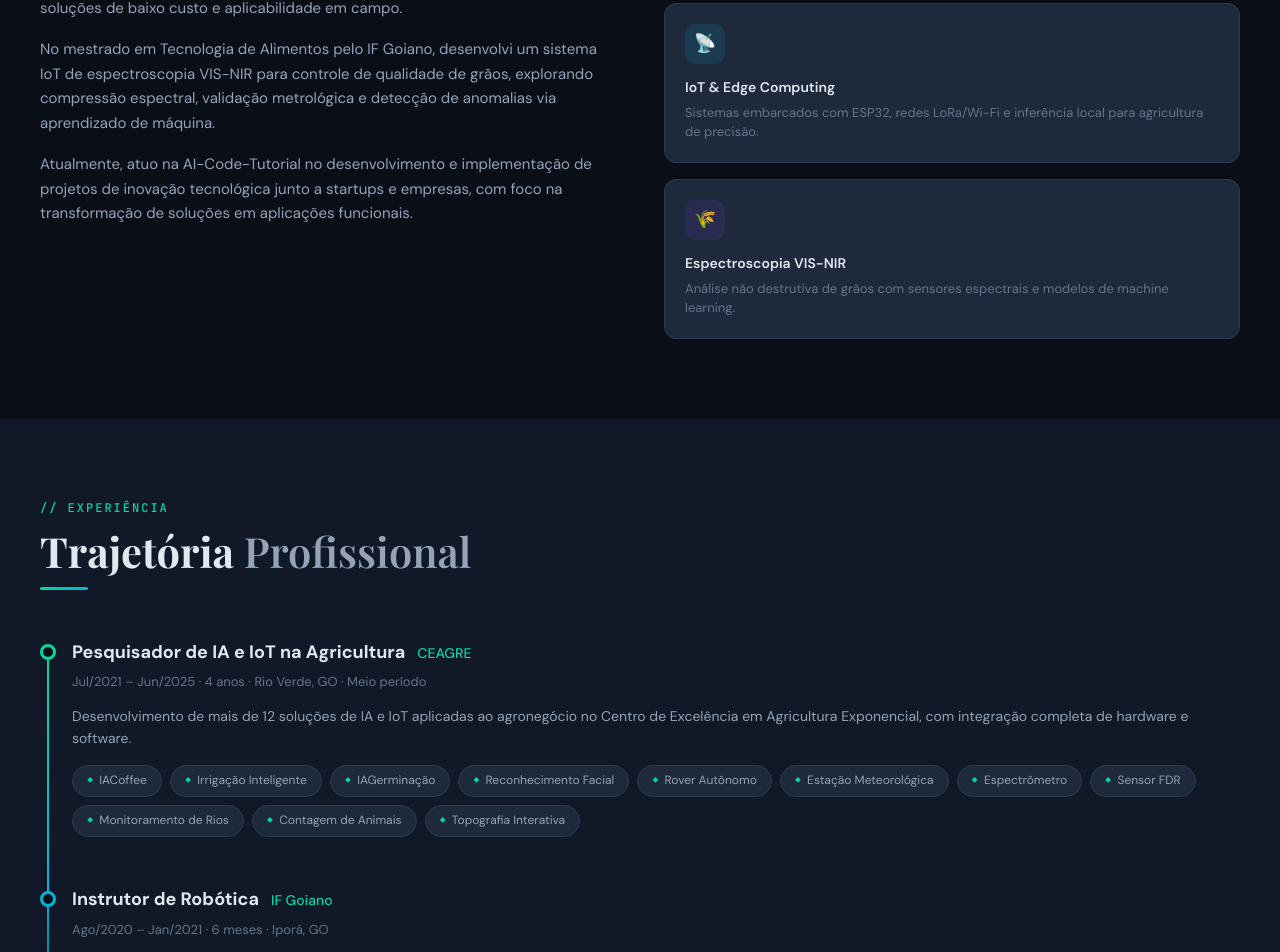
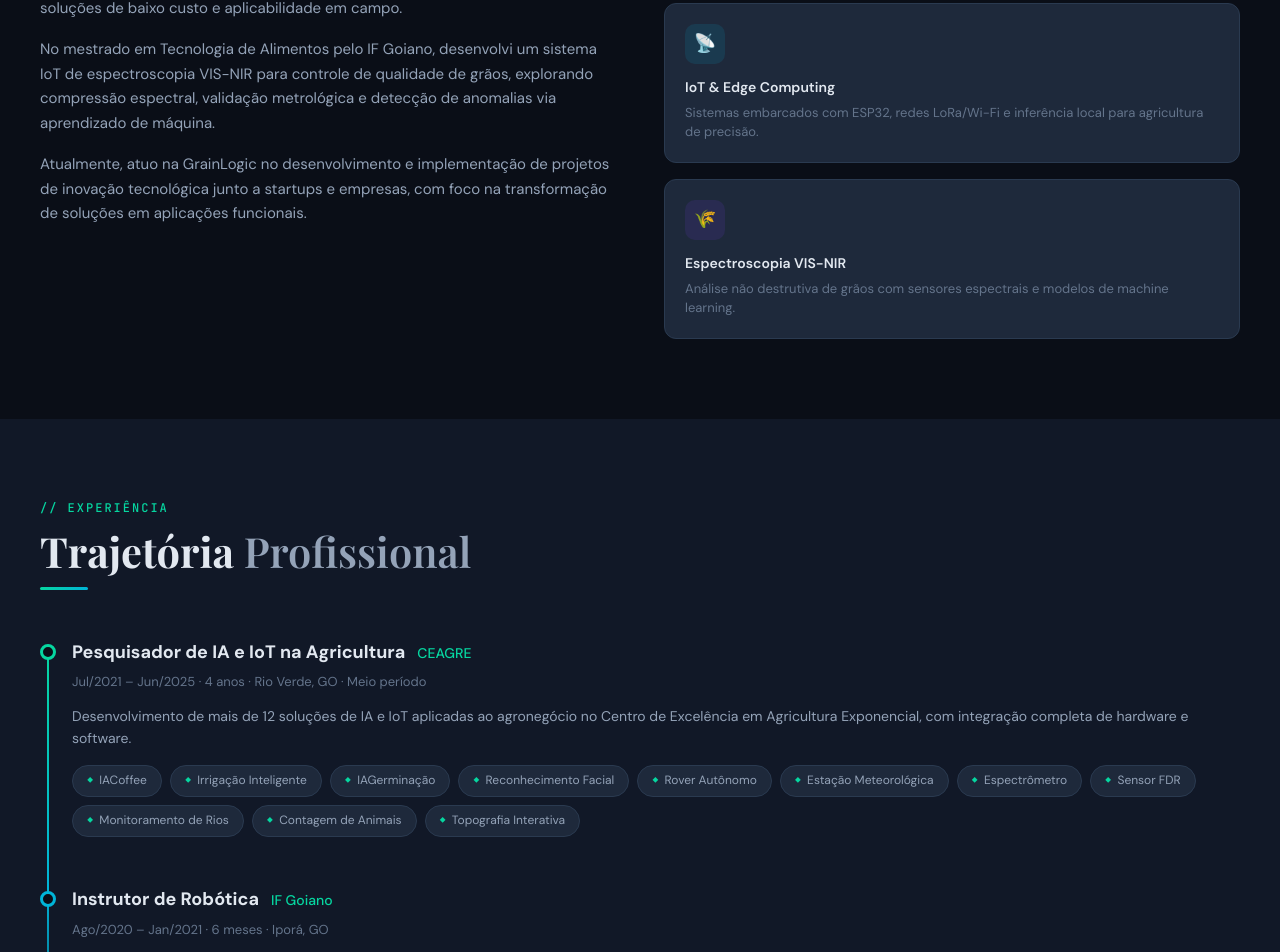
Before and after one commit to uendercarlos/portifolio, a plain HTML site: page index.html in a window 1280 px wide. Shown: the part 1192-2144 px from the top of the page. Drawn offline with nearby package versions, Linux system fonts and the light colour scheme.

Commit message:
Update index.html

```diff
--- a/index.html
+++ b/index.html
@@ -491,7 +491,7 @@ body::before {
         <p>Pesquisador em Inteligência Artificial aplicada e sistemas AIoT, com foco no desenvolvimento de soluções para o agronegócio integrando visão computacional, espectroscopia VIS-NIR e sistemas embarcados inteligentes.</p>
         <p>Atuo na construção de sistemas ciberfísicos orientados a dados, envolvendo aquisição e instrumentação (sensores e espectroscopia), modelagem com aprendizado de máquina e inferência em edge computing, com ênfase em soluções de baixo custo e aplicabilidade em campo.</p>
         <p>No mestrado em Tecnologia de Alimentos pelo IF Goiano, desenvolvi um sistema IoT de espectroscopia VIS-NIR para controle de qualidade de grãos, explorando compressão espectral, validação metrológica e detecção de anomalias via aprendizado de máquina.</p>
-        <p>Atualmente, atuo na AI-Code-Tutorial no desenvolvimento e implementação de projetos de inovação tecnológica junto a startups e empresas, com foco na transformação de soluções em aplicações funcionais.</p>
+        <p>Atualmente, atuo na GrainLogic no desenvolvimento e implementação de projetos de inovação tecnológica junto a startups e empresas, com foco na transformação de soluções em aplicações funcionais.</p>
       </div>
       <div class="about-cards">
         <div class="about-card">
```
